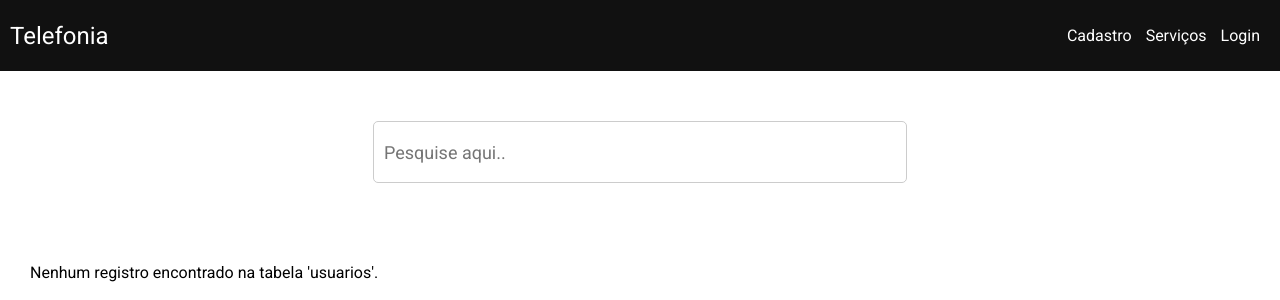
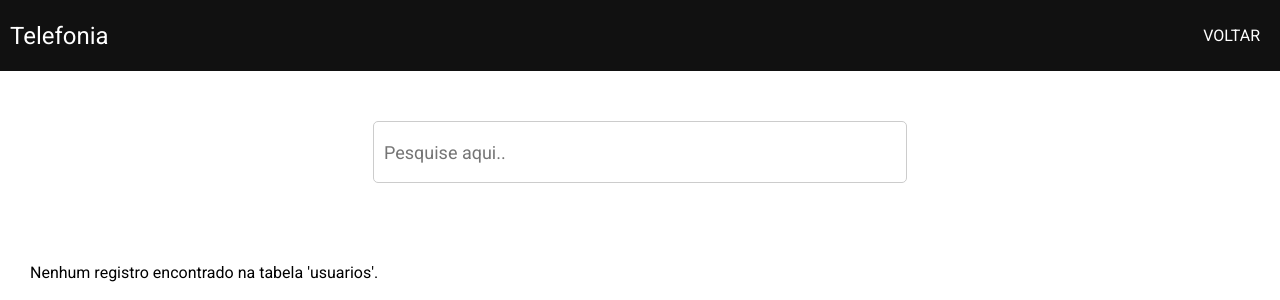
Before and after one commit to Marcelle-1/Projeto-Telefonia, a PHP site: page /consultaMaster.php in a window 1280 px wide. Shown: the top 300 px of the page. Run offline with PHP 8.4, Linux system fonts and the light colour scheme; data that the repository does not hold is empty; some web fonts are replaced.

Commit message:
correção

```diff
--- a/consultaMaster.php
+++ b/consultaMaster.php
@@ -34,9 +34,7 @@
         <div class="nav-wrapper">
           <a href="index.html" class="brand-logo">Telefonia</a>
           <ul id="nav-mobile" class="right hide-on-med-and-down">
-            <li><a href="Cadastrotelefonia.php">Cadastro</a></li>
-            <li><a href="MenuComum.html">Serviços</a></li>
-            <li><a href="collapsible.html">Login</a></li>
+            <li class="btn_voltar"><a href="MenuMaster.html">VOLTAR</a></li>
           </ul>
         </div>
       </nav>
--- a/css/styleConsulta.css
+++ b/css/styleConsulta.css
@@ -58,8 +58,6 @@ body {
 .icone_editar, .icone_status{
     width: 40px;
 }
-
-
 
 /* Estilos para o input com a classe "caixa_pesquisa" */
 .caixa_pesquisa {
```
